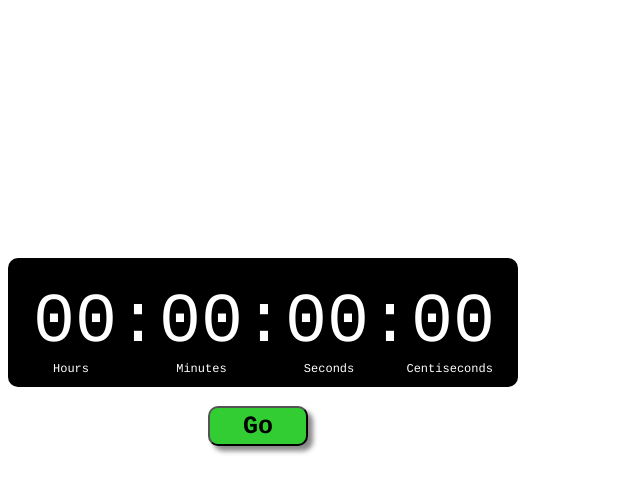
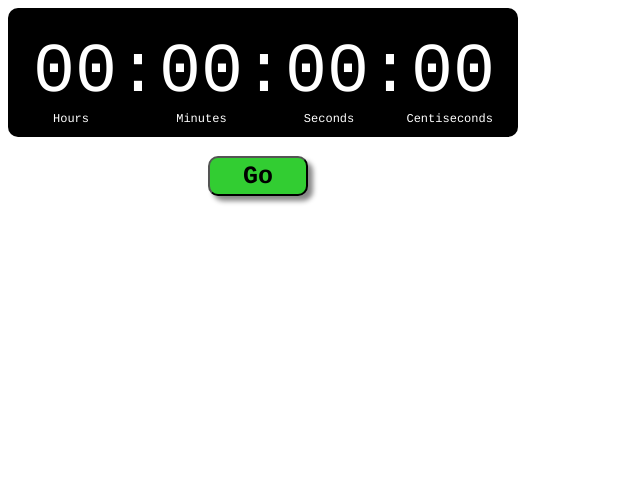
Before and after one commit to KennWu1/htmlclock, a plain HTML site: page index.html in a window 1280 px wide. Shown: the whole page, without its empty margins (0-640 px from the left). Drawn offline with Linux system fonts and the light colour scheme.

Commit message:
Update index.html
removed height extension

```diff
--- a/index.html
+++ b/index.html
@@ -8,9 +8,6 @@
 	</head>
 
 	<body>
-		<div
-			style="height:250px;background:white;">
-		</div>
 
 		<div id='timer'>00:00:00:00</div>
 		<div id='labels'>
```
